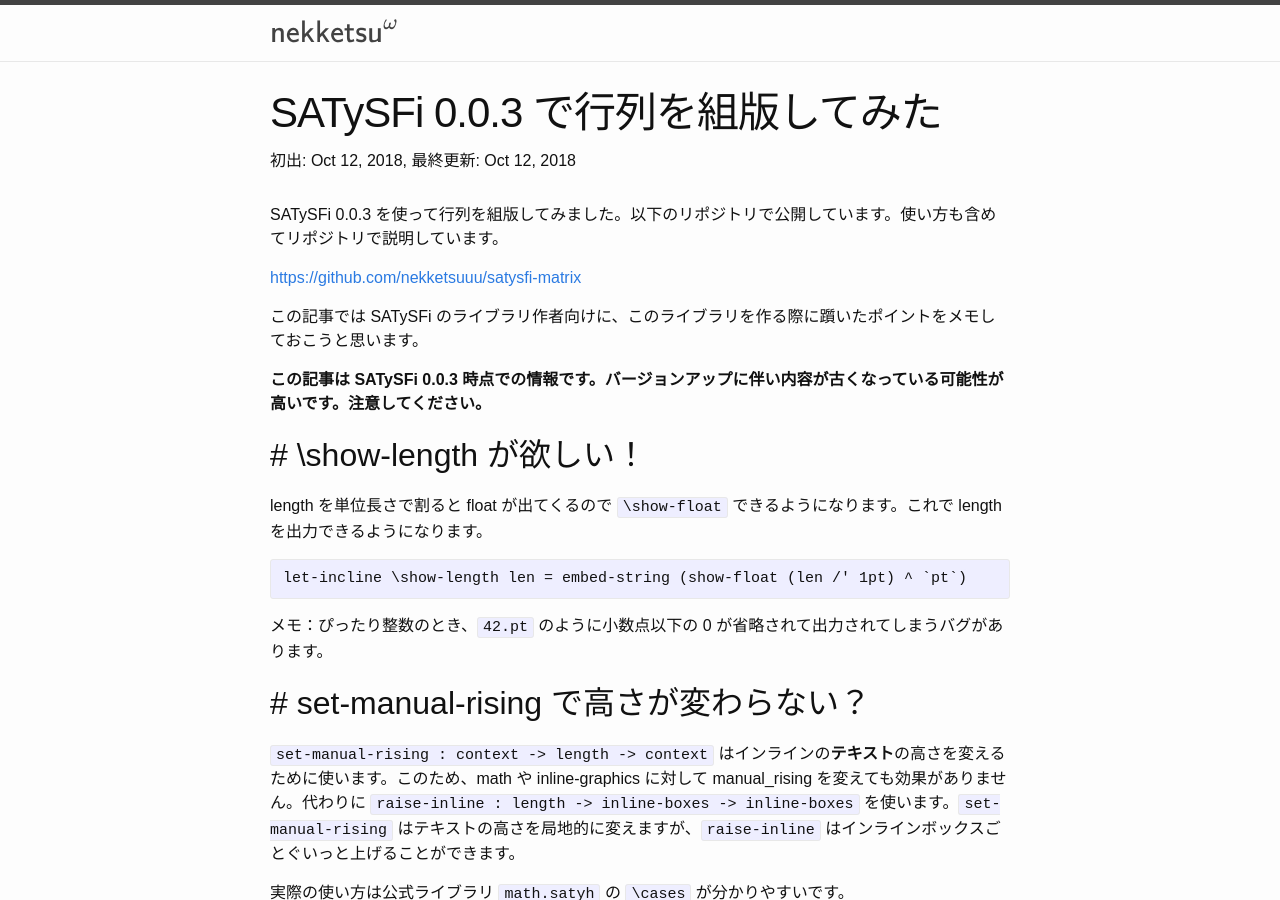
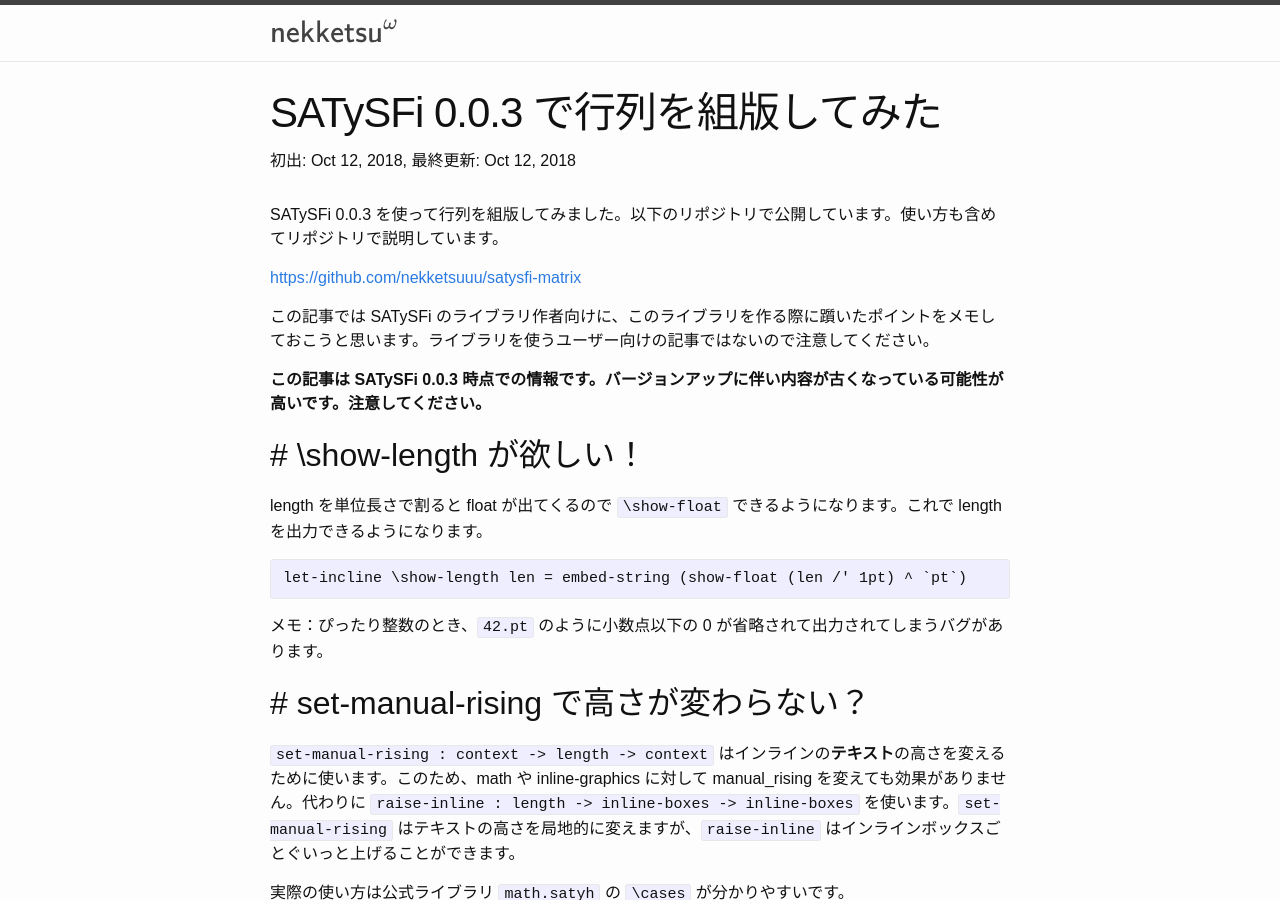
Before and after one commit to nekketsuuu/nekketsuuu.github.io, a Jekyll site: the page built from entries/_posts/2018-10-12-satysfi-matrix.md, in a window 1280 px wide and 900 px high. Built offline with Jekyll 4.4.1, drawn with Linux system fonts in a browser that asks for light colours; formulas are drawn with MathJax 3.

Commit message:
[Entry #9] add a little

```diff
--- a/entries/_posts/2018-10-12-satysfi-matrix.md
+++ b/entries/_posts/2018-10-12-satysfi-matrix.md
@@ -9,7 +9,7 @@
 
 <https://github.com/nekketsuuu/satysfi-matrix>
 
-この記事では SATySFi のライブラリ作者向けに、このライブラリを作る際に躓いたポイントをメモしておこうと思います。
+この記事では SATySFi のライブラリ作者向けに、このライブラリを作る際に躓いたポイントをメモしておこうと思います。ライブラリを使うユーザー向けの記事ではないので注意してください。
 
 **この記事は SATySFi 0.0.3 時点での情報です。バージョンアップに伴い内容が古くなっている可能性が高いです。注意してください。**
 
```
